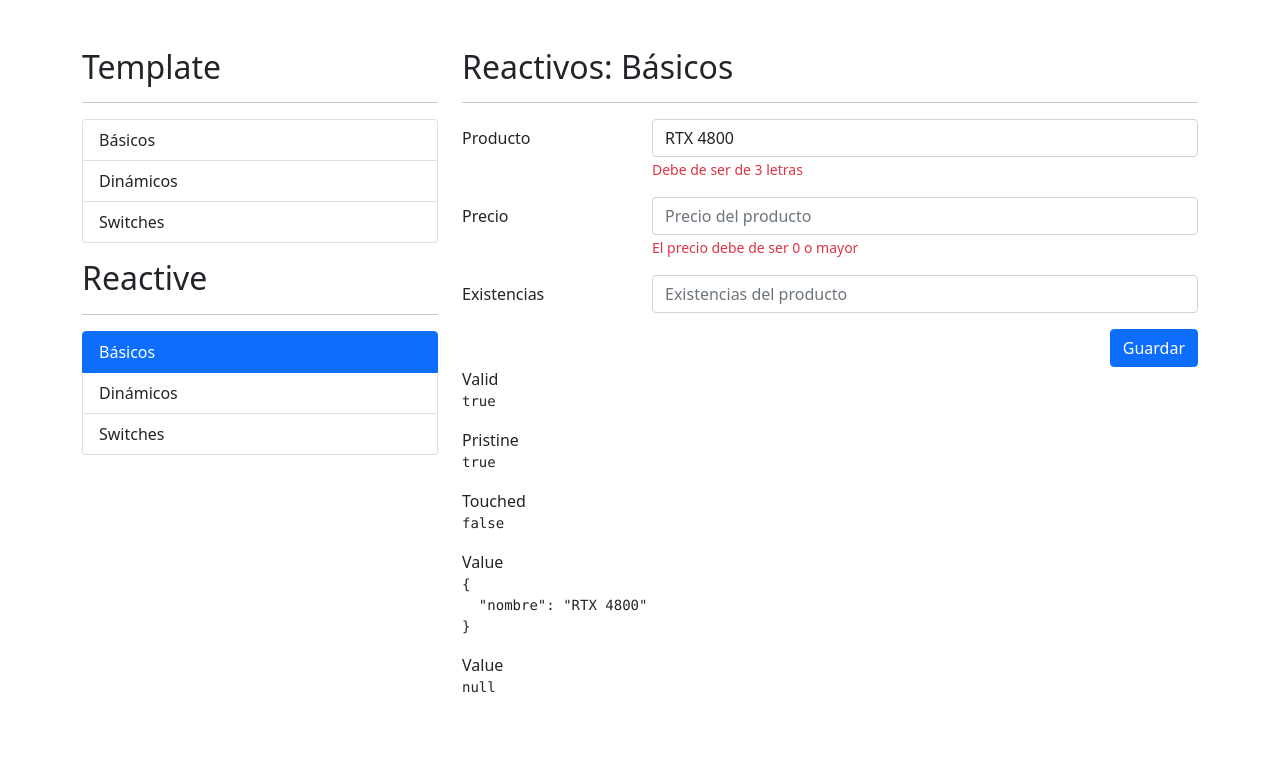
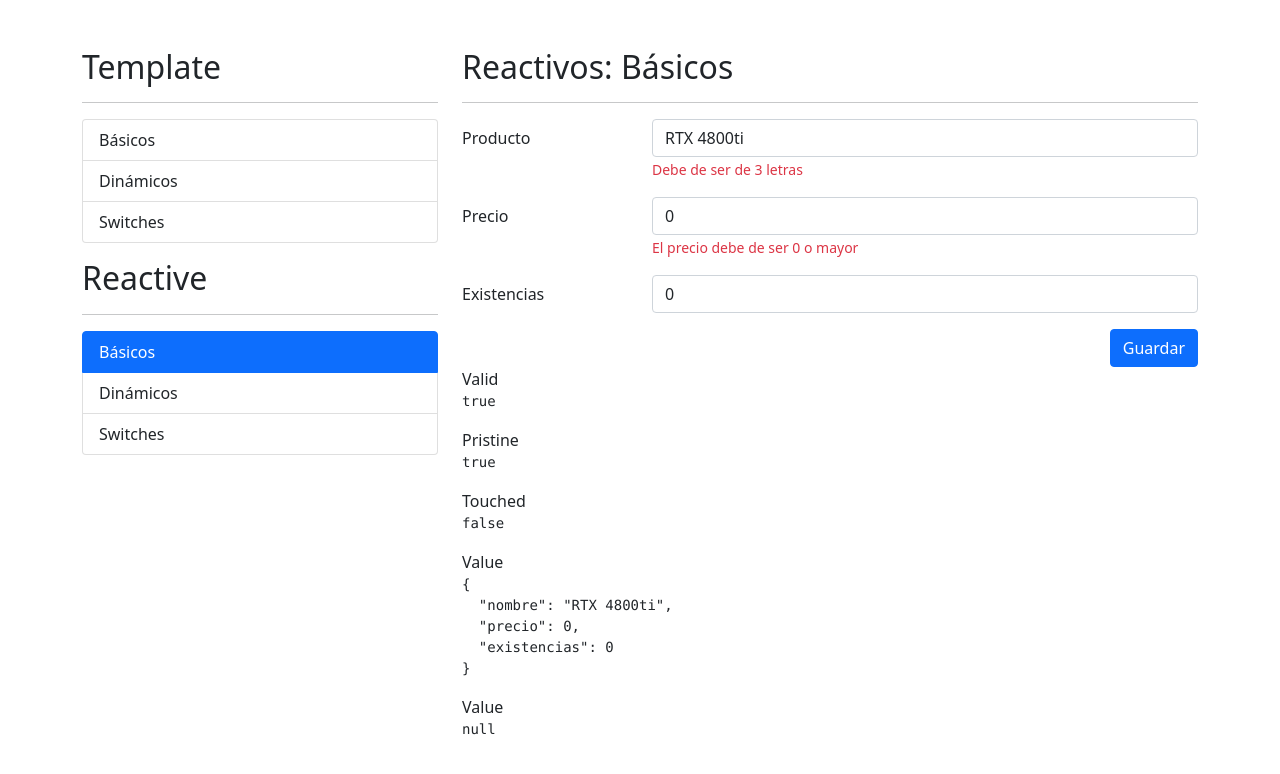
Before and after one commit to WiiruxCruz/06-formulariosApp, an Angular app: page /reactive/basicos in a window 1280 px wide. Shown: the top 774 px of the page. Built offline with nearby package versions, Linux system fonts and the light colour scheme.

Commit message:
FormBuilder

```diff
--- a/src/app/reactive/basicos/basicos.component.html
+++ b/src/app/reactive/basicos/basicos.component.html
@@ -34,6 +34,7 @@
             type="number"
             class="form-control"
             placeholder="Precio del producto"
+            formControlName="precio"
           >
           <span class="form-text text-danger">
             El precio debe de ser 0 o mayor
@@ -52,6 +53,7 @@
             type="number"
             class="form-control"
             placeholder="Existencias del producto"
+            formControlName="existencias"
           >
         </div>
       </div>
--- a/src/app/reactive/basicos/basicos.component.ts
+++ b/src/app/reactive/basicos/basicos.component.ts
@@ -1,5 +1,5 @@
 import { Component } from '@angular/core';
-import { FormControl, FormGroup } from '@angular/forms';
+import { FormBuilder, FormControl, FormGroup } from '@angular/forms';
 
 @Component({
   selector: 'app-basicos',
@@ -8,11 +8,20 @@ import { FormControl, FormGroup } from '@angular/forms';
   ]
 })
 export class BasicosComponent {
+  /*
+  miFormulario: FormGroup = new FormGroup({
+    nombre: new FormControl('RTX 4800'),
+    precio: new FormControl(1500),
+    existencias: new FormControl(5)
+  });
+  */
 
-  miFormulario: FormGroup = new FormGroup({
-    'nombre': new FormControl('RTX 4800')
+  miFormulario: FormGroup = this.fb.group({
+    nombre: ['RTX 4800ti'],
+    precio: [0],
+    existencias: [0]
   });
 
-  constructor() { }
+  constructor( private fb: FormBuilder ) { }
 
 }
```
